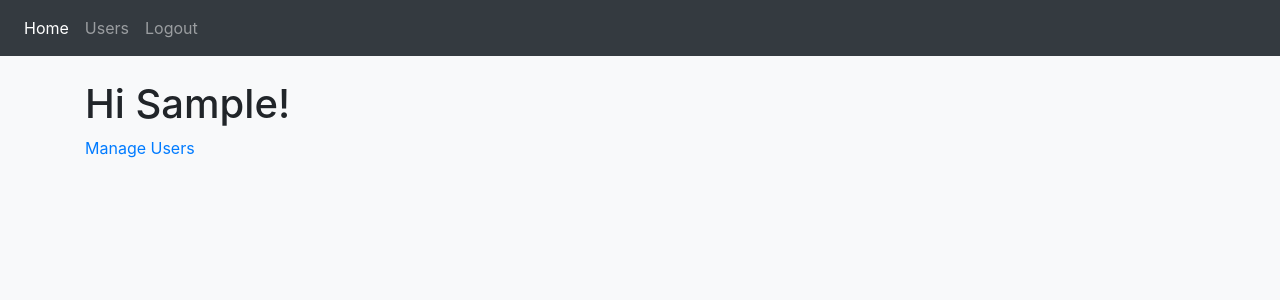
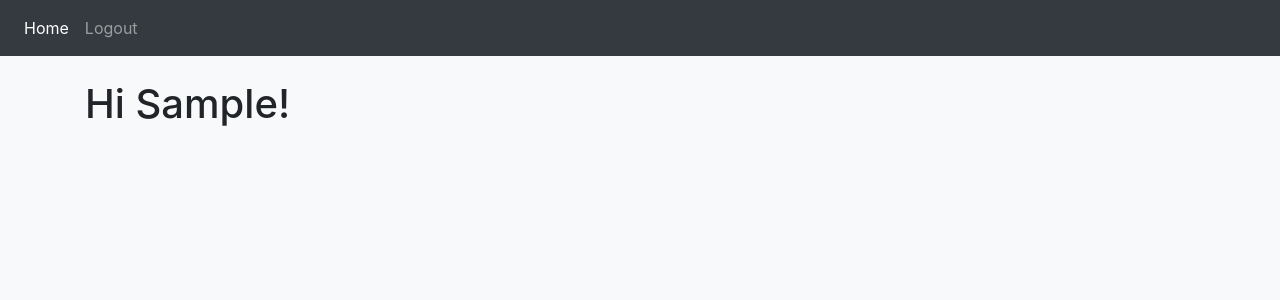
Before and after one commit to ynoza/Picster, an Angular app: page / in a window 1280 px wide. Shown: the top 300 px of the page. Built offline with nearby package versions, Linux system fonts and the light colour scheme; sample sign-in values are in the browser's storage.

Commit message:
Filter admin view

```diff
--- a/src/app/app.component.html
+++ b/src/app/app.component.html
@@ -2,7 +2,6 @@
 <nav class="navbar navbar-expand navbar-dark bg-dark" *ngIf="user">
     <div class="navbar-nav">
         <a class="nav-item nav-link" routerLink="/" routerLinkActive="active" [routerLinkActiveOptions]="{exact: true}">Home</a>
-        <a class="nav-item nav-link" routerLink="/users" routerLinkActive="active">Users</a>
         <a class="nav-item nav-link" (click)="logout()">Logout</a>
     </div>
 </nav>
--- a/src/app/home/home.component.html
+++ b/src/app/home/home.component.html
@@ -2,6 +2,18 @@
     <div class="container">
         <h1>Hi {{user.firstName}}!</h1>
         <!-- <p>You're logged in with Angular 10!!</p> -->
-        <p><a routerLink="/users">Manage Users</a></p>
+        <div [hidden]="!isAdmin">
+            <p><a routerLink="/users">Manage Users</a></p>
+        </div>
+        <!-- <image-upload
+        [max]="100"
+        [buttonCaption]="'Select Images!'"
+        [dropBoxMessage]="'Drop your images here!'"
+        [extensions]="['jpg','png','gif']"
+        [class]="'customClass'"
+        (removed)="onRemoved($event)"
+        (uploadFinished)="onUploadFinished($event)"
+        (uploadStateChanged)="onUploadStateChanged($event)">
+        </image-upload> -->
     </div>
 </div>
--- a/src/app/home/home.component.ts
+++ b/src/app/home/home.component.ts
@@ -3,11 +3,69 @@ import { Component } from '@angular/core';
 import { User } from '@app/_models';
 import { AccountService } from '@app/_services';
 
+// declare var require: any
+
 @Component({ templateUrl: 'home.component.html' })
 export class HomeComponent {
     user: User;
+    isAdmin: Boolean;
 
     constructor(private accountService: AccountService) {
         this.user = this.accountService.userValue;
+        if (this.user && this.user.username === "admin") this.isAdmin=true;
+        else this.isAdmin=false;
     }
+
+    // onRemoved(event){
+    //     console.log(event.file);
+    // }
+
+    // onUploadFinished(event){
+    //     const multer = require('multer');
+    //     // const path = require('path');
+
+    //     // // Set The Storage Engine
+    //     // const storage = multer.diskStorage({
+    //     //   destination: './public/uploads/',
+    //     //   filename: function(req, file, cb){
+    //     //     cb(null,file.fieldname + '-' + Date.now() + path.extname(file.originalname));
+    //     //   }
+    //     // });
+
+    //     // // Init Upload
+    //     // const upload = multer({
+    //     //   storage: storage,
+    //     //   limits:{fileSize: 1000000},
+    //     // });
+
+    //     // const req = event.serverResponse.status;
+    //     // const res = event.serverResponse.response;
+    //     // upload(req, res, (err) => {
+    //     //     if(err){
+    //     //       res.render('home', {
+    //     //         msg: err
+    //     //       });
+    //     //     } else {
+    //     //       if(req.file == undefined){
+    //     //         res.render('home', {
+    //     //           msg: 'Error: No File Selected!'
+    //     //         });
+    //     //       } else {
+    //     //         res.render('home', {
+    //     //           msg: 'File Uploaded!',
+    //     //           file: `uploads/${req.file.filename}`
+    //     //         });
+    //     //       }
+    //     //     }
+    //     //   });
+
+    //     // console.log(upload.single('image'))
+    //     console.log(event)
+    //     console.log(event.file);
+    // }
+
+    // onUploadStateChanged(event){
+    //     console.log(event.file);
+    // }
+
 }
```
